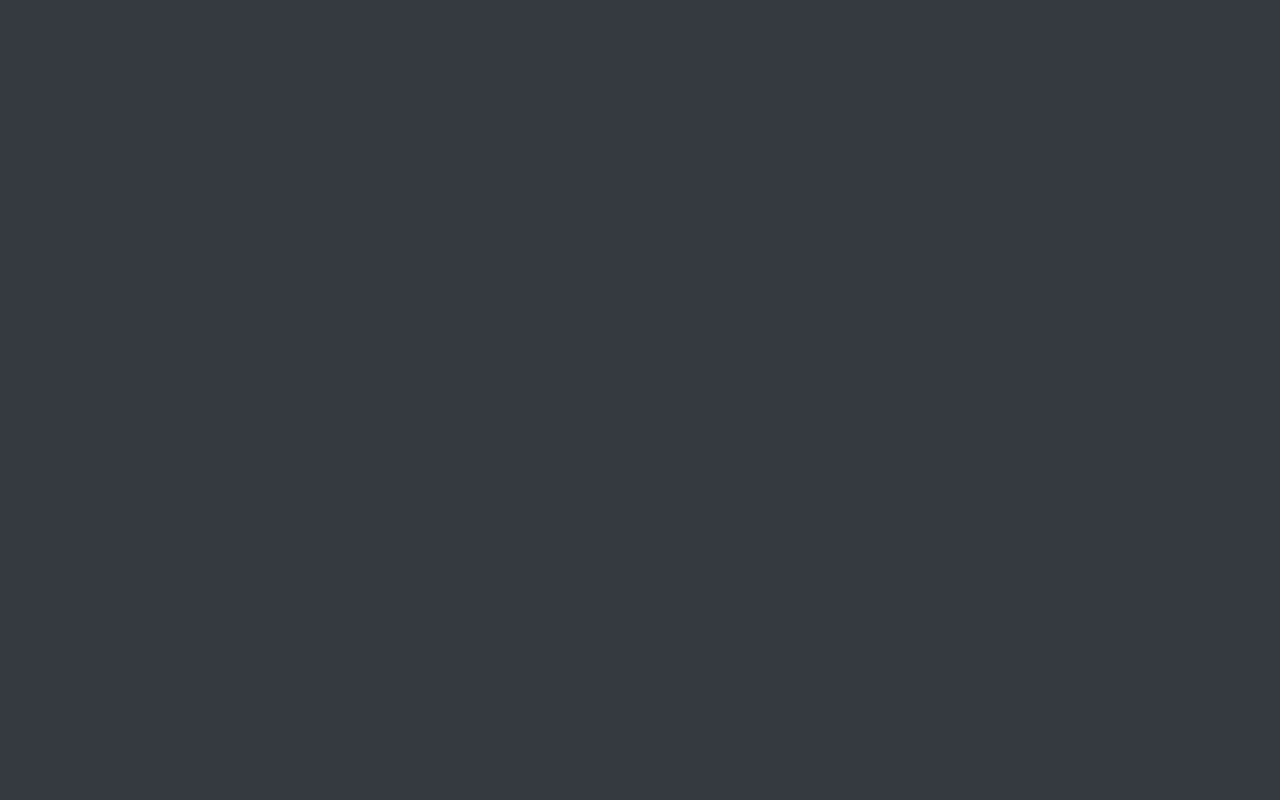
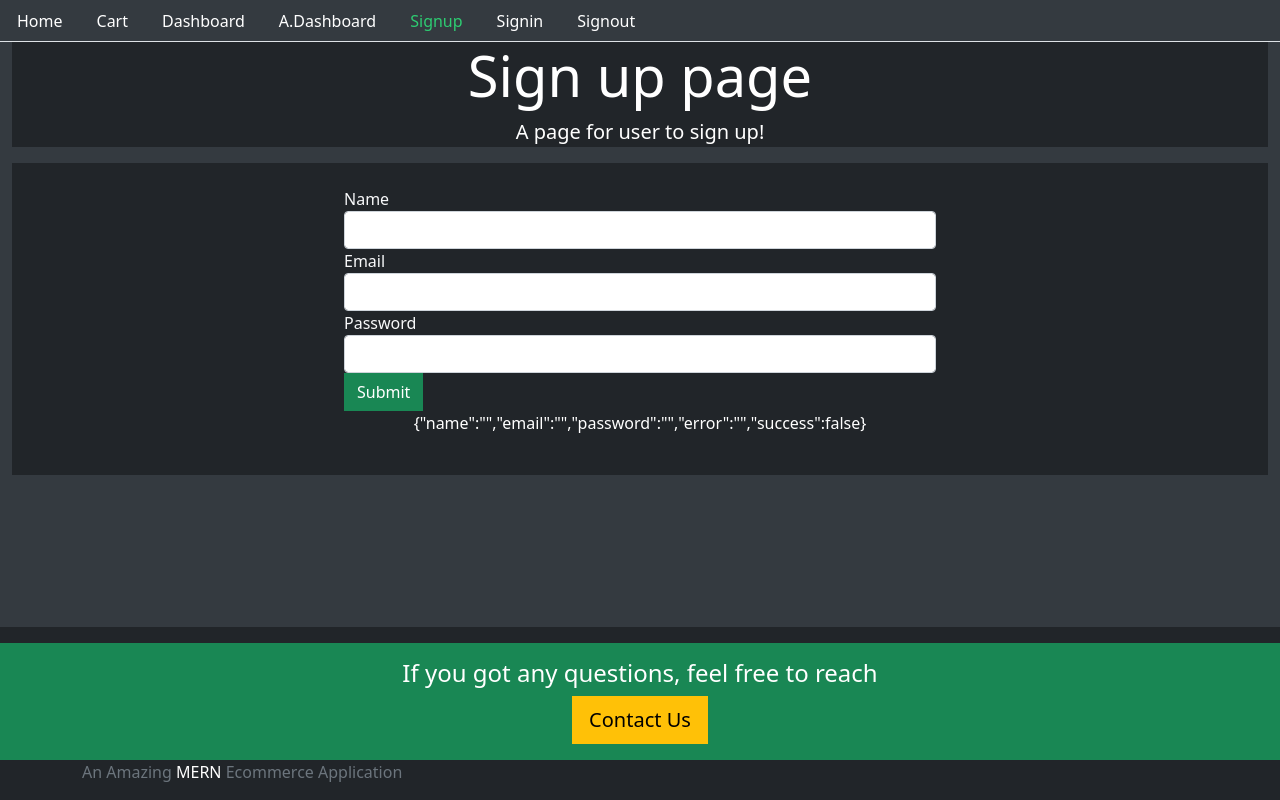
Before and after one commit to shahbaz-cse/MERN-App, a React (Create React App) app in the folder projfrontend/: page /signup in a window 1280 px wide. Built offline with nearby package versions, Linux system fonts and the light colour scheme.

Commit message:
Added Signup Page

```diff
--- a/projfrontend/src/Routes.js
+++ b/projfrontend/src/Routes.js
@@ -1,17 +1,19 @@
-import React from 'react';
-import {BrowserRouter, Switch, Route} from "react-router-dom";
-import Home from './core/Home';
+import React from "react";
+import { BrowserRouter, Switch, Route } from "react-router-dom";
+import Home from "./core/Home";
+import Signup from "./user/Signup";
+import Signin from "./user/Signin";
 
 const Routes = () => {
   return (
-        <div>
     <BrowserRouter>
       <Switch>
-                    <Route path="/" exact component={Home}/>
+        <Route path="/" exact component={Home} />
+        <Route path="/signup" exact component={Signup} />
+        <Route path="/signin" exact component={Signin} />
       </Switch>
     </BrowserRouter>
-        </div>
   );
-}
+};
 
 export default Routes;
--- a/projfrontend/src/auth/helper/index.js
+++ b/projfrontend/src/auth/helper/index.js
@@ -0,0 +1,65 @@
+import { API } from "../../backend";
+
+export const signup = user => {
+  return fetch(`${API}/signup`, {
+    method: "POST",
+    headers: {
+      Accept: "application/json",
+      "Content-Type": "application/json"
+    },
+    body: JSON.stringify(user)
+  })
+    .then(response => {
+
+      return response.json();
+    }).then(response=>{
+      console.log(response);
+    })
+    .catch(err => console.log(err));
+};
+
+export const signin = user => {
+  return fetch(`${API}/signin`, {
+    method: "POST",
+    headers: {
+      Accept: "application/json",
+      "Content-Type": "application/json"
+    },
+    body: JSON.stringify(user)
+  })
+    .then(response => {
+      return response.json();
+    })
+    .catch(err => console.log(err));
+};
+
+export const authenticate = (data, next) => {
+  if (typeof window !== "undefined") {
+    localStorage.setItem("jwt", JSON.stringify(data));
+    next();
+  }
+};
+
+export const signout = next => {
+  if (typeof window !== "undefined") {
+    localStorage.removeItem("jwt");
+    next();
+
+    return fetch(`${API}/signout`, {
+      method: "GET"
+    })
+      .then(response => console.log("signout success"))
+      .catch(err => console.log(err));
+  }
+};
+
+export const isAutheticated = () => {
+  if (typeof window == "undefined") {
+    return false;
+  }
+  if (localStorage.getItem("jwt")) {
+    return JSON.parse(localStorage.getItem("jwt"));
+  } else {
+    return false;
+  }
+};
--- a/projfrontend/src/core/Home.js
+++ b/projfrontend/src/core/Home.js
@@ -6,7 +6,7 @@
 export default function Home() {
     console.log("API IS", API);
     return (
-        <Base title='Home Page'>
+        <Base title='Home Page' description='Welcome to the E-commerce App'>
             <div className="row">
                 <div className="col-4">
                 <button className="btn btn-success">TEST</button>
--- a/projfrontend/src/index.js
+++ b/projfrontend/src/index.js
@@ -1,6 +1,5 @@
 import React from "react";
+import Routes from "./Routes";
 import ReactDOM from "react-dom";
-import Routes from "./Routes";
 
-
-ReactDOM.render(<Routes/>, document.getElementById("root"));
+ReactDOM.render(<Routes />, document.getElementById("root"));
--- a/projfrontend/src/styles.css
+++ b/projfrontend/src/styles.css
@@ -7,3 +7,11 @@
 body {
   background: #343a40;
 }
+
+
+footer{
+  position: absolute;
+  bottom: 0px;
+  right: 0px;
+  left: 0px;
+}
--- a/projfrontend/src/user/Signin.js
+++ b/projfrontend/src/user/Signin.js
@@ -0,0 +1,35 @@
+import React, {userState} from "react";
+import Base from "../core/Base"
+import { Link } from "react-router-dom";
+
+const Signin = () => {
+
+    const signInForm = () => {
+        return (
+        <div className="row">
+            <div className="col-md-6 offset-sm-3 text-left">
+                <form>
+                    <div className="form-group">
+                        <label className="text-light">Email</label>
+                        <input className="form-control" type="email"/>
+                    </div>
+                    <div className="form-group">
+                        <label className="text-light">Password</label>
+                        <input className="form-control" type="password"/>
+                    </div>
+                    <button className="btn btn-success btn-block" type="button">Submit</button>
+                </form>
+            </div>
+        </div>
+        );
+    }
+
+    return (
+        <Base title="Signin Page" description="A page for user to signin">
+        <h1>Signin works</h1>
+        {signInForm()}
+        </Base>
+    );
+};
+
+export default Signin;
--- a/projfrontend/src/user/Signup.js
+++ b/projfrontend/src/user/Signup.js
@@ -0,0 +1,127 @@
+import React, { useState } from "react";
+import Base from "../core/Base";
+import { Link } from "react-router-dom";
+import { signup } from "../auth/helper";
+
+const Signup = () => {
+  const [values, setValues] = useState({
+    name: "",
+    email: "",
+    password: "",
+    error: "",
+    success: false
+  });
+
+  const { name, email, password, error, success } = values;
+
+  const handleChange = name => event => {
+    setValues({ ...values, error: false, [name]: event.target.value });
+  };
+
+  const onSubmit = event => {
+    event.preventDefault();
+    setValues({ ...values, error: false });
+    signup({ name, email, password })
+      .then(data => {
+        if (data && data.error) {
+          setValues({ ...values, error: data.error, success: false });
+        } else {
+          setValues({
+            ...values,
+            name: "",
+            email: "",
+            password: "",
+            error: "",
+            success: true
+          });
+        }
+      })
+      .catch(err => {
+        console.log(err)
+      });
+  };
+
+  const signUpForm = () => {
+    return (
+      <div className="row">
+        <div className="col-md-6 offset-sm-3 text-left">
+          <form>
+            <div className="form-group">
+              <label className="text-light">Name</label>
+              <input
+                className="form-control"
+                onChange={handleChange("name")}
+                type="text"
+                value={name}
+              />
+            </div>
+            <div className="form-group">
+              <label className="text-light">Email</label>
+              <input
+                className="form-control"
+                onChange={handleChange("email")}
+                type="email"
+                value={email}
+              />
+            </div>
+
+            <div className="form-group">
+              <label className="text-light">Password</label>
+              <input
+                onChange={handleChange("password")}
+                className="form-control"
+                type="password"
+                value={password}
+              />
+            </div>
+            <button onClick={onSubmit} className="btn btn-success btn-block">
+              Submit
+            </button>
+          </form>
+        </div>
+      </div>
+    );
+  };
+
+  const successMessage = () => {
+    return (
+      <div className="row">
+        <div className="col-md-6 offset-sm-3 text-left">
+          <div
+            className="alert alert-success"
+            style={{ display: success ? "" : "none" }}
+          >
+            New account was created successfully. Please{" "}
+            <Link to="/signin">Login Here</Link>
+          </div>
+        </div>
+      </div>
+    );
+  };
+
+  const errorMessage = () => {
+    return (
+      <div className="row">
+        <div className="col-md-6 offset-sm-3 text-left">
+          <div
+            className="alert alert-danger"
+            style={{ display: error ? "" : "none" }}
+          >
+            {error}
+          </div>
+        </div>
+      </div>
+    );
+  };
+
+  return (
+    <Base title="Sign up page" description="A page for user to sign up!">
+      {successMessage()}
+      {errorMessage()}
+      {signUpForm()}
+      <p className="text-white text-center">{JSON.stringify(values)}</p>
+    </Base>
+  );
+};
+
+export default Signup;
```
Also changed, not shown: projfrontend/package.json (line endings or trailing spaces), 2 other files (tests, documents, lock files or other folders). Lines whose indentation alone changed are shown as unchanged.
